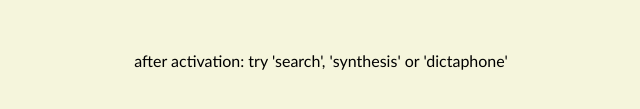
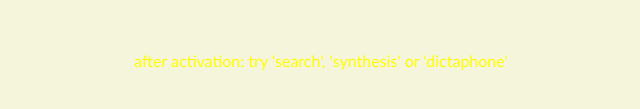
Before and after one commit to Alexico1969/WebSpeechApp, a plain HTML site: page index.html in a window 1280 px wide. Shown: the part 463-572 px from the top of the page, without its empty margins (319-959 px from the left). Drawn offline with nearby package versions, Linux system fonts and the light colour scheme.

Commit message:
Update style.css

```diff
--- a/style.css
+++ b/style.css
@@ -37,6 +37,10 @@ h1 {
 	animation-timing-function: ease-in-out;
 }
 
+.vague{
+	color: #ffff00;
+}
+
 
 @keyframes attention{
   0%   {width: 300px; height: 300px;}
```
